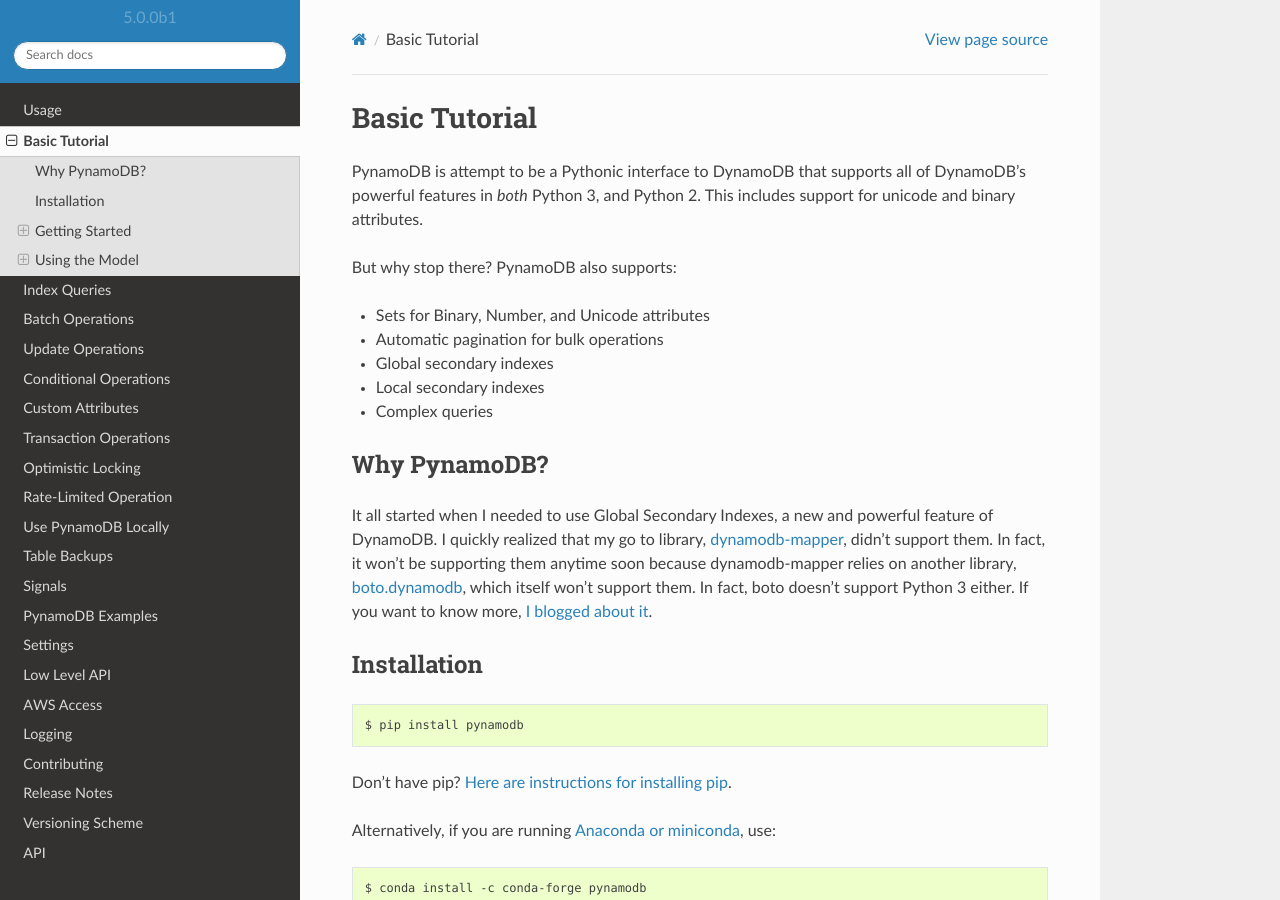
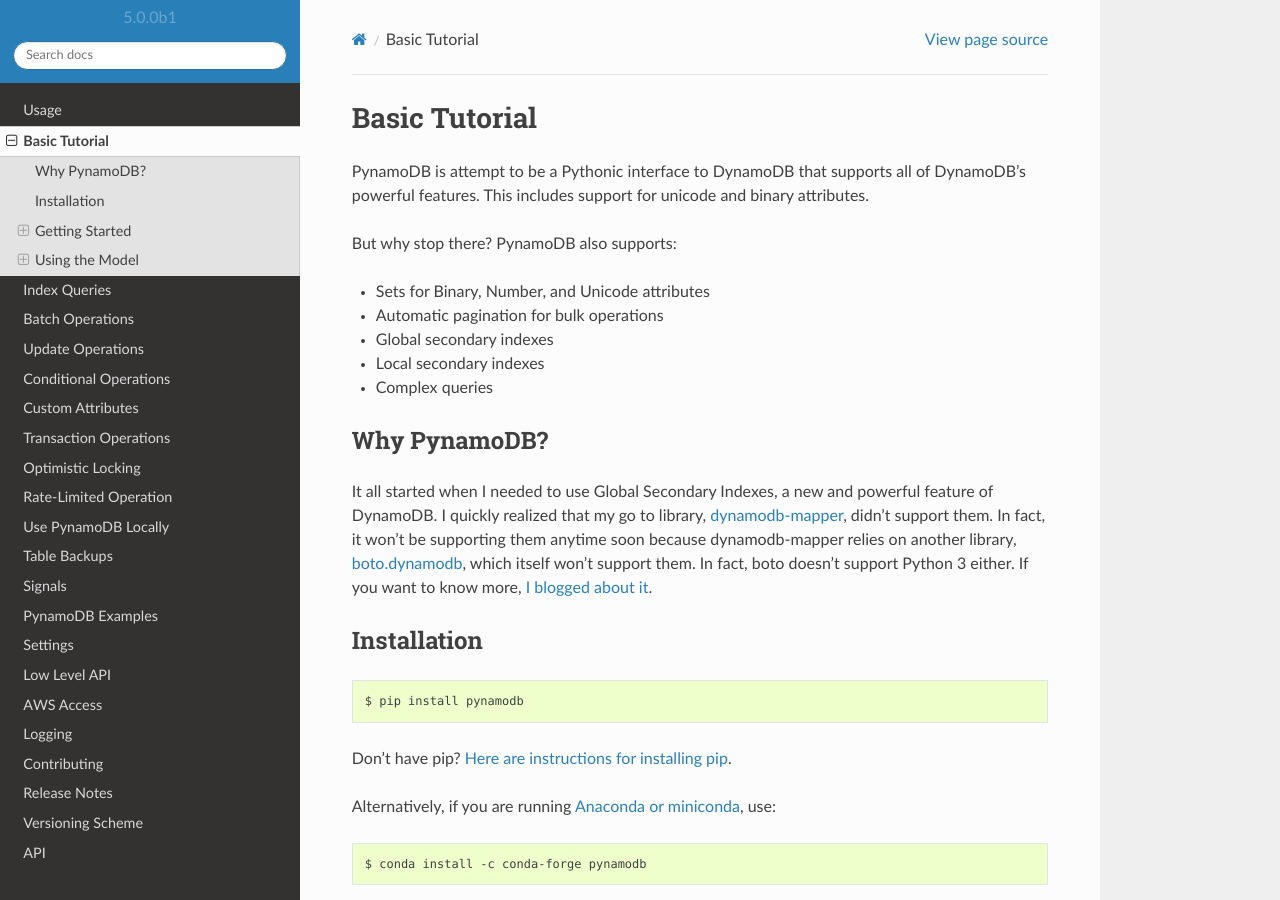
Before and after one commit to pynamodb/PynamoDB, a Sphinx documentation site: the page built from docs/tutorial.rst, in a window 1280 px wide and 900 px high. Built offline with Sphinx 7.4.7 and the Read the Docs theme 2.0.0, drawn with Linux system fonts in a browser that asks for light colours; some of the changed text lies outside the part shown.

Commit message:
Set minimum python version to 3.6 and test on python 3.8

```diff
--- a/README.rst
+++ b/README.rst
@@ -227,7 +227,7 @@
 Features
 ========
 
-* Python >= 3.5 support
+* Python >= 3.6 support
 * An ORM-like interface with query and scan filters
 * Compatible with DynamoDB Local
 * Supports the entire DynamoDB API
--- a/docs/tutorial.rst
+++ b/docs/tutorial.rst
@@ -2,8 +2,7 @@
 ==============
 
 PynamoDB is attempt to be a Pythonic interface to DynamoDB that supports all of DynamoDB's
-powerful features in *both* Python 3, and Python 2. This includes support for unicode and
-binary attributes.
+powerful features. This includes support for unicode and binary attributes.
 
 But why stop there? PynamoDB also supports:
 
@@ -216,7 +215,7 @@
 * :py:class:`JSONAttribute <pynamodb.attributes.JSONAttribute>`
 * :py:class:`MapAttribute <pynamodb.attributes.MapAttribute>`
 
-All of these built in attributes handle serializing and deserializng themselves, in both Python 2 and Python 3.
+All of these built in attributes handle serializing and deserializng themselves.
 
 Creating the table
 ------------------
--- a/setup.py
+++ b/setup.py
@@ -27,6 +27,7 @@
         'Operating System :: OS Independent',
         'Programming Language :: Python :: 3.6',
         'Programming Language :: Python :: 3.7',
+        'Programming Language :: Python :: 3.8',
         'License :: OSI Approved :: MIT License',
     ],
     extras_require={
```
Also changed, not shown: .travis.yml, examples/url_shortener/README.rst, 1 other file.
